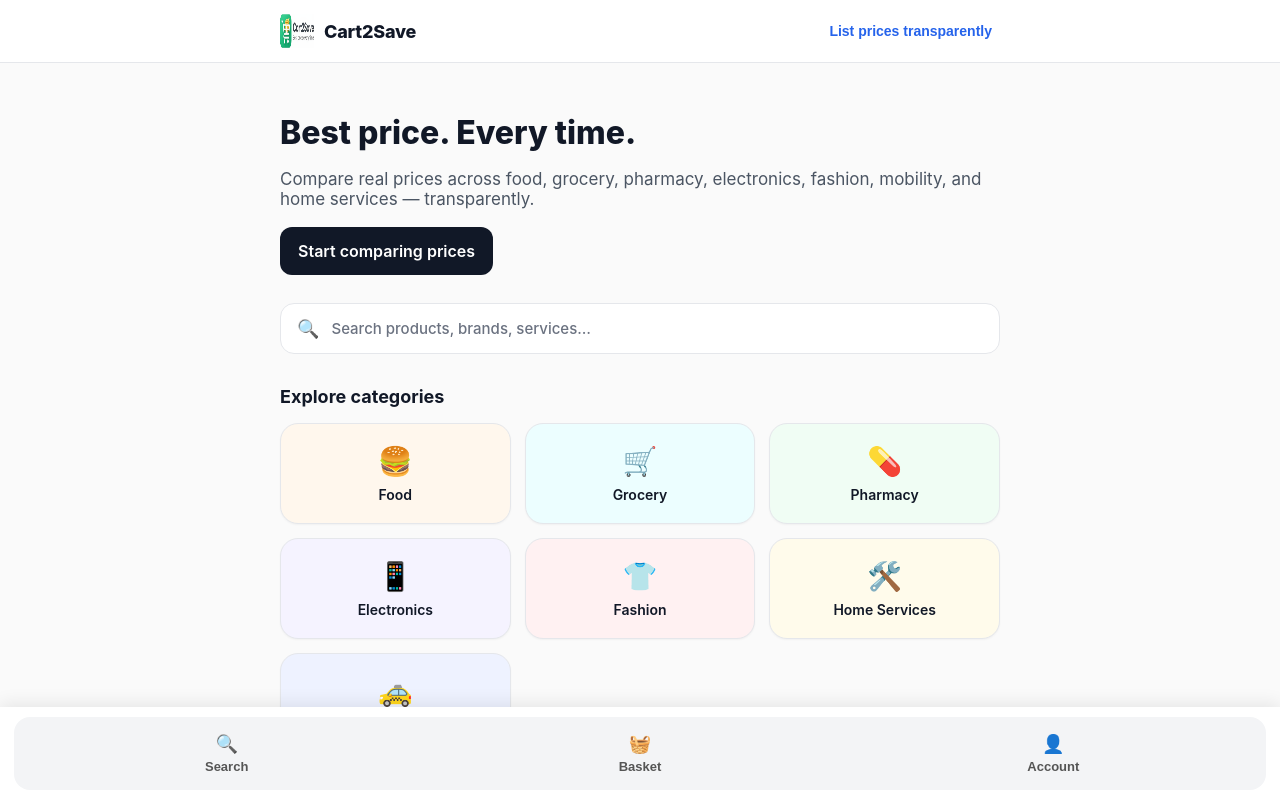
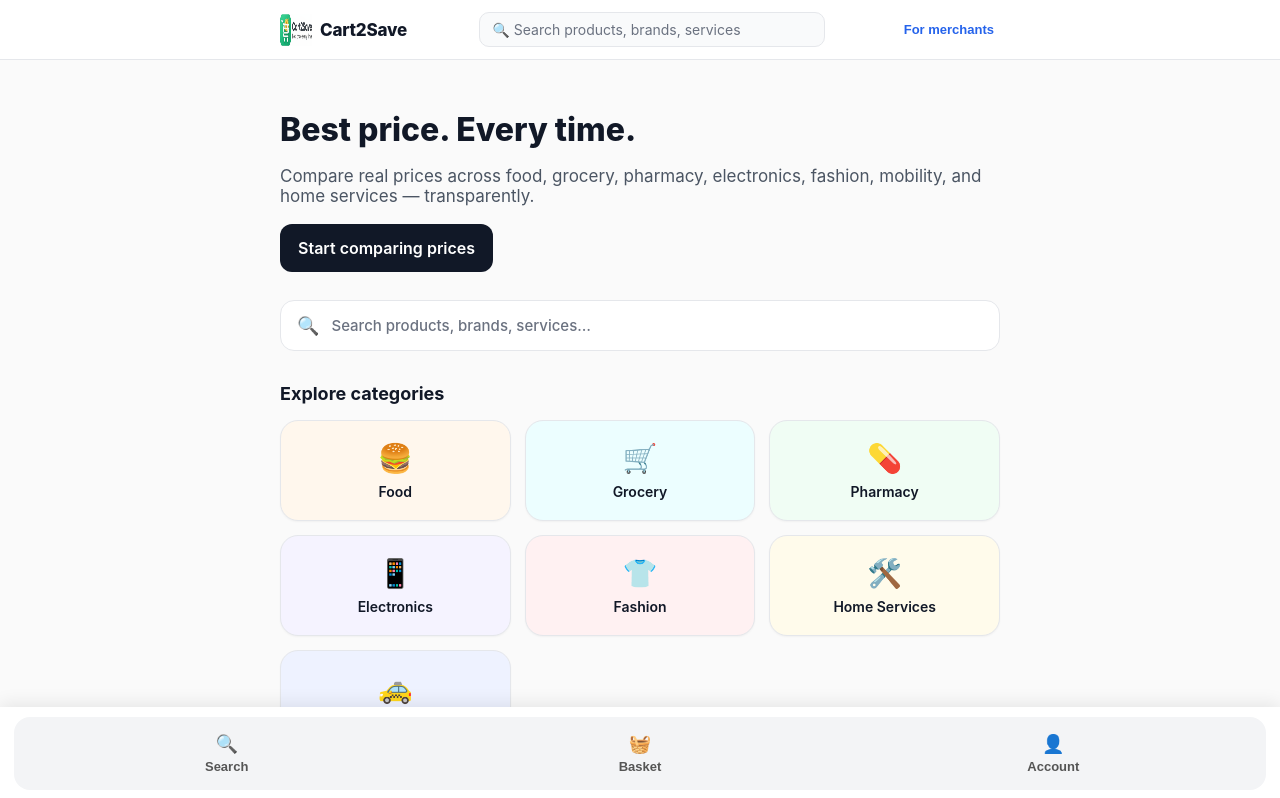
Before and after one commit to prashanthrangineni-sketch/pranix-witness-ui, a Next.js app: page / in a window 1280 px wide. Shown: the top 798 px of the page. Built offline with nearby package versions, Linux system fonts and the light colour scheme.

Commit message:
Polish header with search entry and refined merchant CTA

```diff
--- a/app/components/Header.tsx
+++ b/app/components/Header.tsx
@@ -20,10 +20,11 @@ export default function Header() {
         style={{
           maxWidth: '720px',
           margin: '0 auto',
-          padding: '14px 16px',
+          padding: '12px 16px',
           display: 'flex',
           alignItems: 'center',
           justifyContent: 'space-between',
+          gap: '12px',
         }}
       >
         {/* LEFT: LOGO */}
@@ -32,20 +33,21 @@ export default function Header() {
           style={{
             display: 'flex',
             alignItems: 'center',
-            gap: '10px',
+            gap: '8px',
             cursor: 'pointer',
+            flexShrink: 0,
           }}
         >
           <Image
             src="/brand/cart2save-logo.png"
             alt="Cart2Save"
-            width={34}
-            height={34}
+            width={32}
+            height={32}
             priority
           />
           <span
             style={{
-              fontSize: '18px',
+              fontSize: '17px',
               fontWeight: 800,
               color: '#111827',
               letterSpacing: '-0.2px',
@@ -55,6 +57,24 @@ export default function Header() {
           </span>
         </div>
 
+        {/* CENTER: SEARCH ENTRY */}
+        <div
+          onClick={() => router.push('/search')}
+          style={{
+            flex: 1,
+            maxWidth: '320px',
+            padding: '8px 12px',
+            borderRadius: '10px',
+            border: '1px solid #e5e7eb',
+            backgroundColor: '#f9fafb',
+            fontSize: '14px',
+            color: '#6b7280',
+            cursor: 'pointer',
+          }}
+        >
+          🔍 Search products, brands, services
+        </div>
+
         {/* RIGHT: MERCHANT CTA */}
         <button
           onClick={() => router.push('/merchant/signup')}
@@ -62,13 +82,13 @@ export default function Header() {
             background: 'none',
             border: 'none',
             color: '#2563eb',
-            fontSize: '14px',
+            fontSize: '13px',
             fontWeight: 600,
             cursor: 'pointer',
-            padding: '6px 8px',
+            whiteSpace: 'nowrap',
           }}
         >
-          List prices transparently
+          For merchants
         </button>
       </div>
     </header>
```
